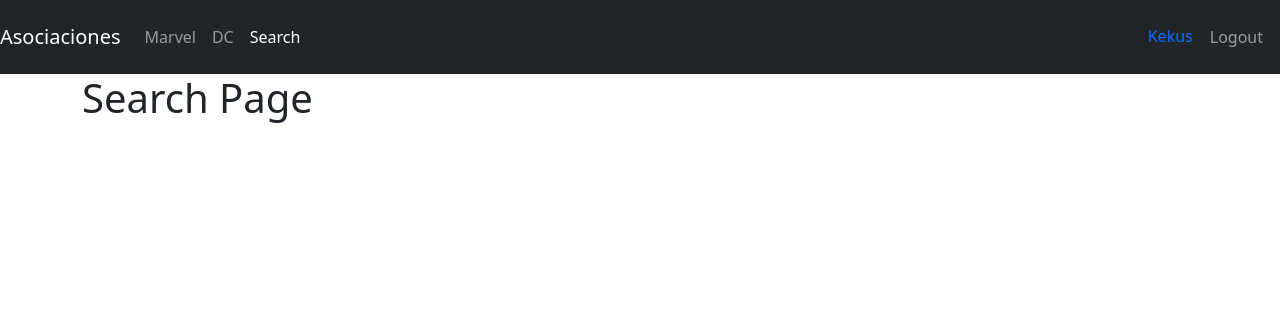
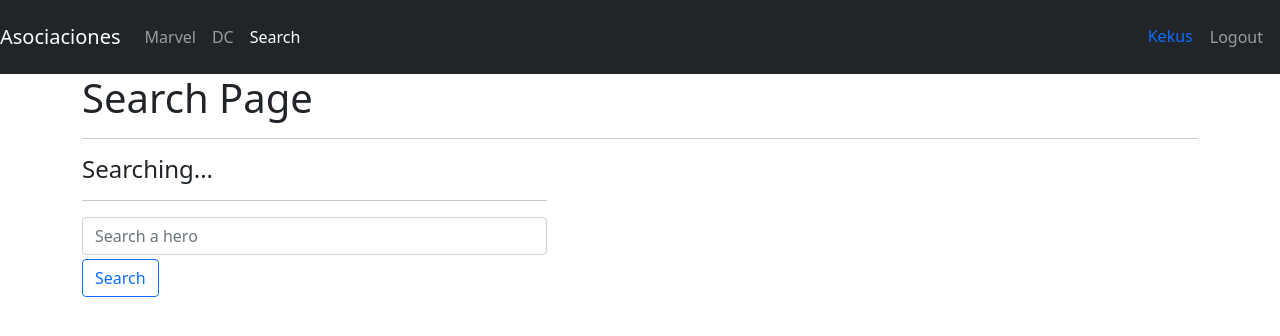
Before and after one commit to kekusgamestudio/heroes-spa-vite-app, a React (Vite) app: page /search in a window 1280 px wide. Shown: the top 336 px of the page. Built offline with nearby package versions, Linux system fonts and the light colour scheme.

Commit message:
Search form part 1

```diff
--- a/src/heroes/pages/SearchPage.tsx
+++ b/src/heroes/pages/SearchPage.tsx
@@ -1,6 +1,26 @@
 
 export const SearchPage = () => {
   return (
-    <h1>Search Page</h1>
+    <>
+      <h1>Search Page</h1>
+      <hr />
+
+      <div className='col-5'>
+        <h4>Searching...</h4>
+        <hr />
+        <form action=''>
+          <input
+            type='text'
+            placeholder='Search a hero'
+            className='form-control'
+            name='searchTexr'
+            autoComplete='off'
+          />
+          <button className='btn btn-outline-primary mt-1'>
+            Search
+          </button>
+        </form>
+      </div>
+    </>
   )
 }
```
